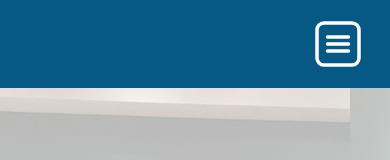
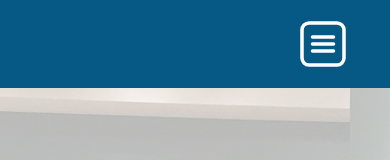
Before and after one commit to EaganFarlin/the-scene-art-gallery, a React (Vite) app: page / in a window 390 px wide. Shown: the top 160 px of the page. Built offline with nearby package versions, Linux system fonts and the light colour scheme.

Commit message:
Mobile responsive modifications

```diff
--- a/src/App.tsx
+++ b/src/App.tsx
@@ -34,10 +34,10 @@ function App() {
               <button className="text-2xl">Subscribe</button>
             </div>
           ) : (
-            <details className="w-full flex flex-col justify-end py-3 px-4">
+            <details className="w-full flex flex-col justify-end py-3 px-[10vw]">
               <summary className="flex justify-end">
                 <img
-                  src="icons\interface-ui-menu-list-hamburger-svgrepo-com.svg"
+                  src="icons/interface-ui-menu-list-hamburger-svgrepo-com.svg"
                   className="w-14 h-14"
                   alt="hamburger_menu"
                 />
```
